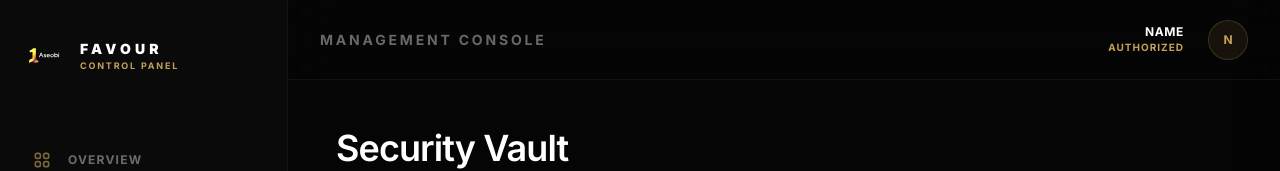
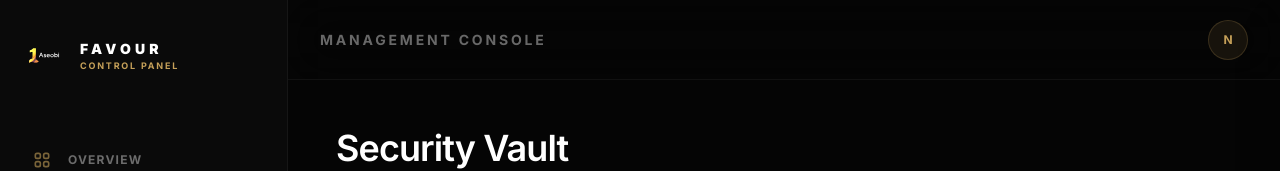
Before and after one commit to DevHubFusionX/AseobiFashion, a React (Vite) app: page /admin/settings in a window 1280 px wide. Shown: the top 171 px of the page. Built offline with nearby package versions, Linux system fonts and the light colour scheme; sample sign-in values are in the browser's storage.

Commit message:
first push

```diff
--- a/src/constants/routes.js
+++ b/src/constants/routes.js
@@ -13,6 +13,10 @@ export const ROUTES = {
     PRIVACY: '/privacy',
     // Admin
     ADMIN_DASHBOARD: '/admin',
+    ADMIN_PRODUCTS: '/admin/products',
+    ADMIN_ORDERS: '/admin/orders',
+    ADMIN_COLLECTIONS: '/admin/collections',
+    ADMIN_DISCOUNTS: '/admin/discounts',
     ADMIN_NEWSLETTER: '/admin/newsletter',
     ADMIN_SETTINGS: '/admin/settings',
     ADMIN_LOGIN: '/admin/login',
--- a/src/features/admin/components/AdminLayout.jsx
+++ b/src/features/admin/components/AdminLayout.jsx
@@ -21,28 +21,31 @@ const AdminLayout = () => {
             {/* Main Content Area */}
             <div className={`flex-1 flex flex-col transition-all duration-500 w-full ${isSidebarOpen ? 'lg:pl-72' : 'lg:pl-20'}`}>
                 {/* Top Header */}
-                <header className="h-20 border-b border-white/5 flex items-center justify-between px-4 md:px-8 sticky top-0 bg-[#050505]/80 backdrop-blur-xl z-40">
-                    <div className="flex items-center gap-4">
+                <header className="h-16 sm:h-20 border-b border-white/5 flex items-center justify-between px-3 sm:px-4 md:px-8 sticky top-0 bg-[#050505]/80 backdrop-blur-xl z-40">
+                    <div className="flex items-center gap-2 sm:gap-4 flex-1 min-w-0">
                         <button
                             onClick={() => setIsSidebarOpen(!isSidebarOpen)}
-                            className="p-2 lg:hidden text-white/60 hover:text-white transition-colors"
+                            className="p-2 lg:hidden text-white/60 hover:text-white transition-colors shrink-0"
                         >
-                            <svg className="w-6 h-6" fill="none" stroke="currentColor" viewBox="0 0 24 24">
+                            <svg className="w-5 h-5 sm:w-6 sm:h-6" fill="none" stroke="currentColor" viewBox="0 0 24 24">
                                 <path strokeLinecap="round" strokeLinejoin="round" strokeWidth="2" d="M4 6h16M4 12h16M4 18h16" />
                             </svg>
                         </button>
-                        <h2 className="text-[10px] md:text-sm font-bold uppercase tracking-[0.2em] text-white/40 truncate max-w-[150px] md:max-w-none">Management Console</h2>
+                        <h2 className="text-[9px] sm:text-[10px] md:text-sm font-bold uppercase tracking-[0.15em] sm:tracking-[0.2em] text-white/40 truncate">
+                            <span className="hidden sm:inline">Management Console</span>
+                            <span className="sm:hidden">Console</span>
+                        </h2>
                     </div>
 
-                    <div className="flex items-center gap-6">
-                        <div className="flex flex-col items-end">
-                            <span className="text-xs font-bold tracking-wider uppercase truncate max-w-[120px]">
+                    <div className="flex items-center gap-2 sm:gap-4 md:gap-6 shrink-0">
+                        <div className="hidden xs:flex flex-col items-end">
+                            <span className="text-[10px] sm:text-xs font-bold tracking-wider uppercase truncate max-w-[80px] sm:max-w-[120px]">
                                 {localStorage.getItem('admin') ? JSON.parse(localStorage.getItem('admin')).email.split('@')[0] : 'ADMIN'}
                             </span>
-                            <span className="text-[10px] text-brand-gold font-bold uppercase tracking-widest">Authorized</span>
+                            <span className="text-[8px] sm:text-[10px] text-brand-gold font-bold uppercase tracking-widest">Authorized</span>
                         </div>
-                        <div className="w-10 h-10 rounded-full bg-brand-gold/10 border border-brand-gold/20 flex items-center justify-center">
-                            <span className="text-brand-gold font-bold text-xs">
+                        <div className="w-8 h-8 sm:w-10 sm:h-10 rounded-full bg-brand-gold/10 border border-brand-gold/20 flex items-center justify-center shrink-0">
+                            <span className="text-brand-gold font-bold text-[10px] sm:text-xs">
                                 {localStorage.getItem('admin') ? JSON.parse(localStorage.getItem('admin')).email[0].toUpperCase() : 'A'}
                             </span>
                         </div>
--- a/src/pages/admin/Dashboard.jsx
+++ b/src/pages/admin/Dashboard.jsx
@@ -42,17 +42,18 @@ const AdminDashboard = () => {
             </div>
 
             {/* Grid for Stats */}
-            <div className="grid grid-cols-2 sm:grid-cols-3 lg:grid-cols-6 gap-3 sm:gap-4">
+            <div className="grid grid-cols-2 sm:grid-cols-3 lg:grid-cols-6 gap-2 sm:gap-4">
                 {statCards.map((stat, i) => (
-                    <div key={i} className="bg-[#0a0a0a] border border-white/5 p-4 sm:p-6 lg:p-8 rounded-sm hover:border-brand-gold/30 transition-colors group relative overflow-hidden">
+                    <div key={i} className="bg-[#0a0a0a] border border-white/5 p-3 sm:p-6 lg:p-8 rounded-sm hover:border-brand-gold/30 transition-colors group relative overflow-hidden">
                         <div className="absolute top-0 right-0 w-24 h-24 bg-brand-gold/5 blur-3xl -mr-12 -mt-12 group-hover:bg-brand-gold/10 transition-colors"></div>
                         <p className="text-[8px] sm:text-[10px] font-bold text-white/40 uppercase tracking-widest mb-2 sm:mb-4 group-hover:text-brand-gold/60 transition-colors">{stat.label}</p>
-                        <div className="flex flex-col sm:flex-row sm:items-end justify-between relative z-10 gap-1">
-                            <h3 className="text-xl sm:text-2xl lg:text-3xl font-semibold tracking-tight text-white">{isLoading ? '...' : stat.value}</h3>
-                            <span className={`text-[8px] font-black uppercase tracking-widest ${stat.status === 'success' ? 'text-green-500' :
+                        <div className="flex flex-col gap-1 relative z-10">
+                            <h3 className="text-lg sm:text-2xl lg:text-3xl font-semibold tracking-tight text-white leading-none">{isLoading ? '...' : stat.value}</h3>
+                            <span className={`text-[8px] sm:text-[8px] font-black uppercase tracking-widest leading-none ${
+                                stat.status === 'success' ? 'text-green-500' :
                                 stat.status === 'warning' ? 'text-red-500 animate-pulse' :
-                                    'text-brand-gold'
-                                }`}>
+                                'text-brand-gold'
+                            }`}>
                                 {stat.trend}
                             </span>
                         </div>
```
